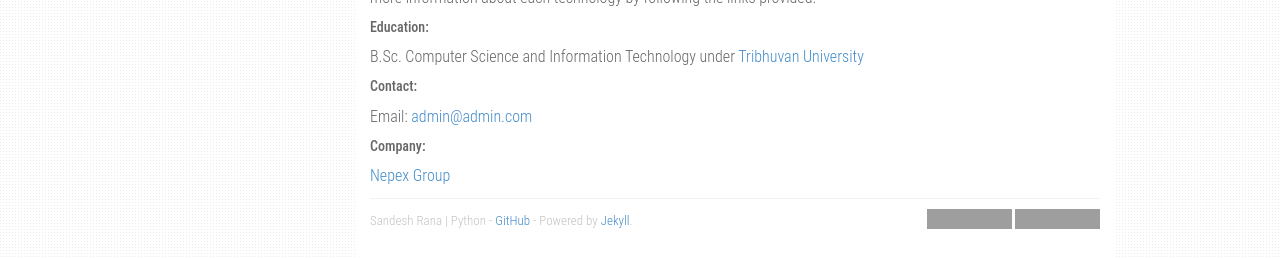
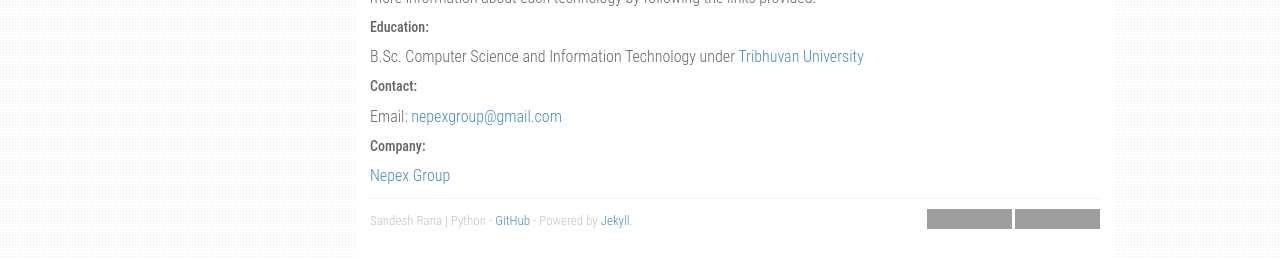
Before and after one commit to vimm0/vimm0.github.io, a Jekyll site: the page built from about.md, in a window 1280 px wide and 1295 px high. Shown: the part 1037-1295 px from the top of the window. Built offline with Jekyll 4.4.1, drawn with Linux system fonts in a browser that asks for light colours; nearby versions of some CDN libraries; grey boxes are pictures that could not be loaded.

Commit message:
Add email in about

```diff
--- a/about.md
+++ b/about.md
@@ -36,7 +36,7 @@ Note: The above list includes various technologies, tools, and frameworks used i
 B.Sc. Computer Science and Information Technology under [Tribhuvan University](https://tribhuvan-university.edu.np/)
 
 ##### Contact:
-Email: [admin@admin.com](admin@admin.com)
+Email: [nepexgroup@gmail.com](nepexgroup@gmail.com)
 
 ##### Company:
 [Nepex Group](https://www.nepexgroup.com/)
```
Also changed, not shown: Gemfile.lock.
